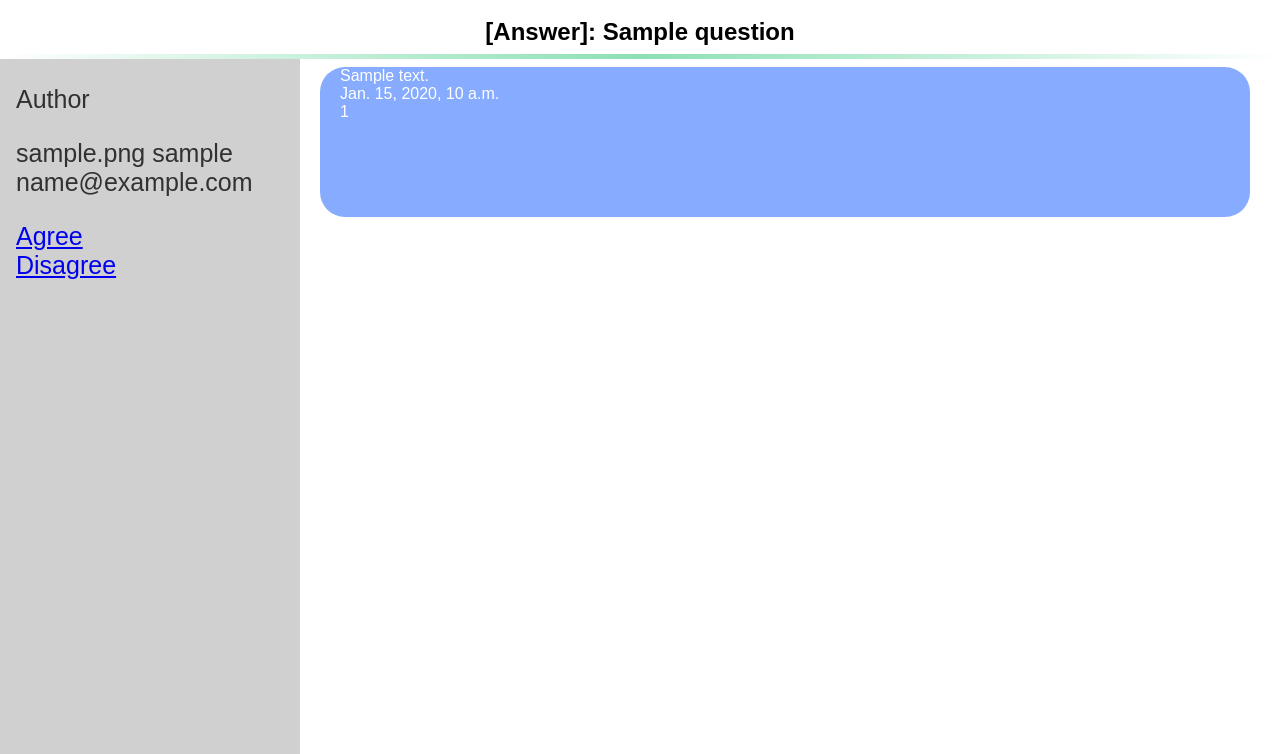
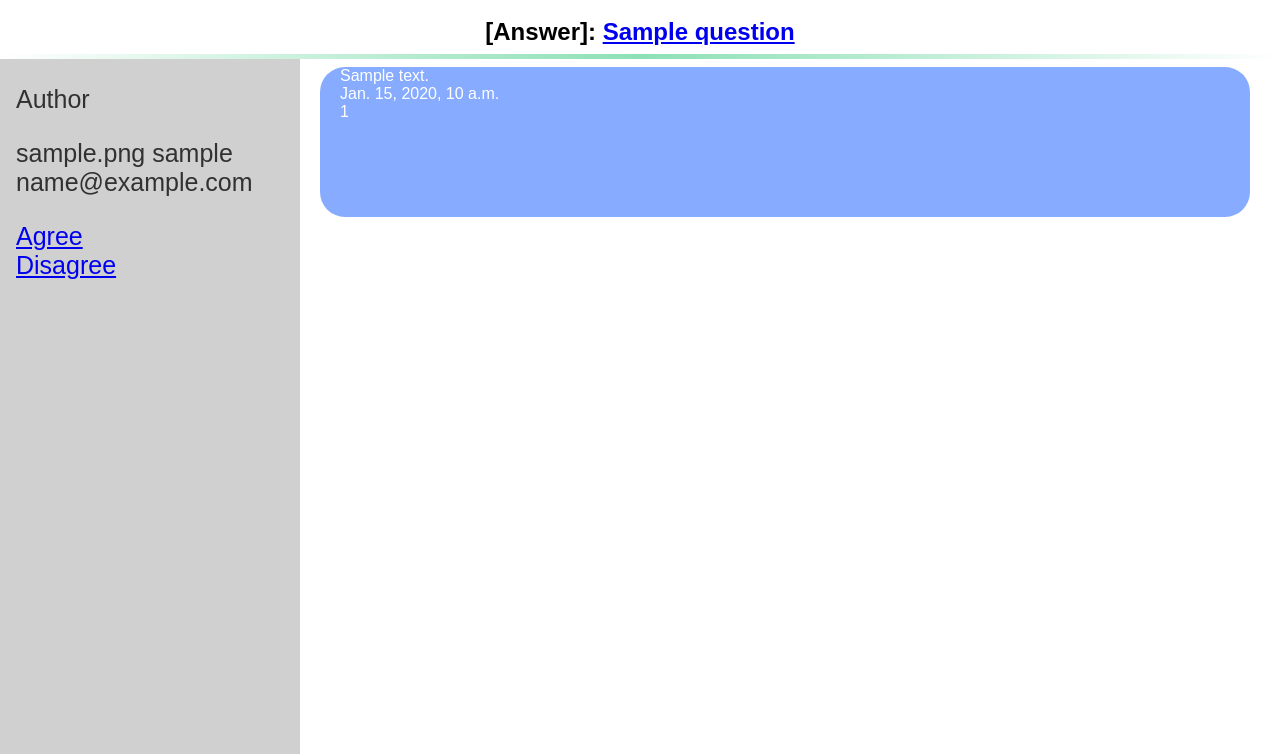
Before and after one commit to yangh567/WAD, a Django app: page /answer_detail/1 in a window 1280 px wide. Shown: the part 46-800 px from the top of the page. Run offline with Django 3.2, Linux system fonts and the light colour scheme; tables that the repository leaves empty hold one stand-in row (values such as "Sample post").

Commit message:
Update templates for answer_details. can go back to question from answer

```diff
--- a/templates/PostBar/answer_detail.html
+++ b/templates/PostBar/answer_detail.html
@@ -7,7 +7,10 @@
 
 {% block body_block %}
     <div class="title">
-        <strong>[Answer]: {{ object.question.title }}</strong>
+        <strong>
+            [Answer]:
+            <a href="{% url 'question_detail' object.question.id %}" class="question_title">{{ object.question.title }}</a>
+        </strong>
     </div>
 
     <hr/>
```
